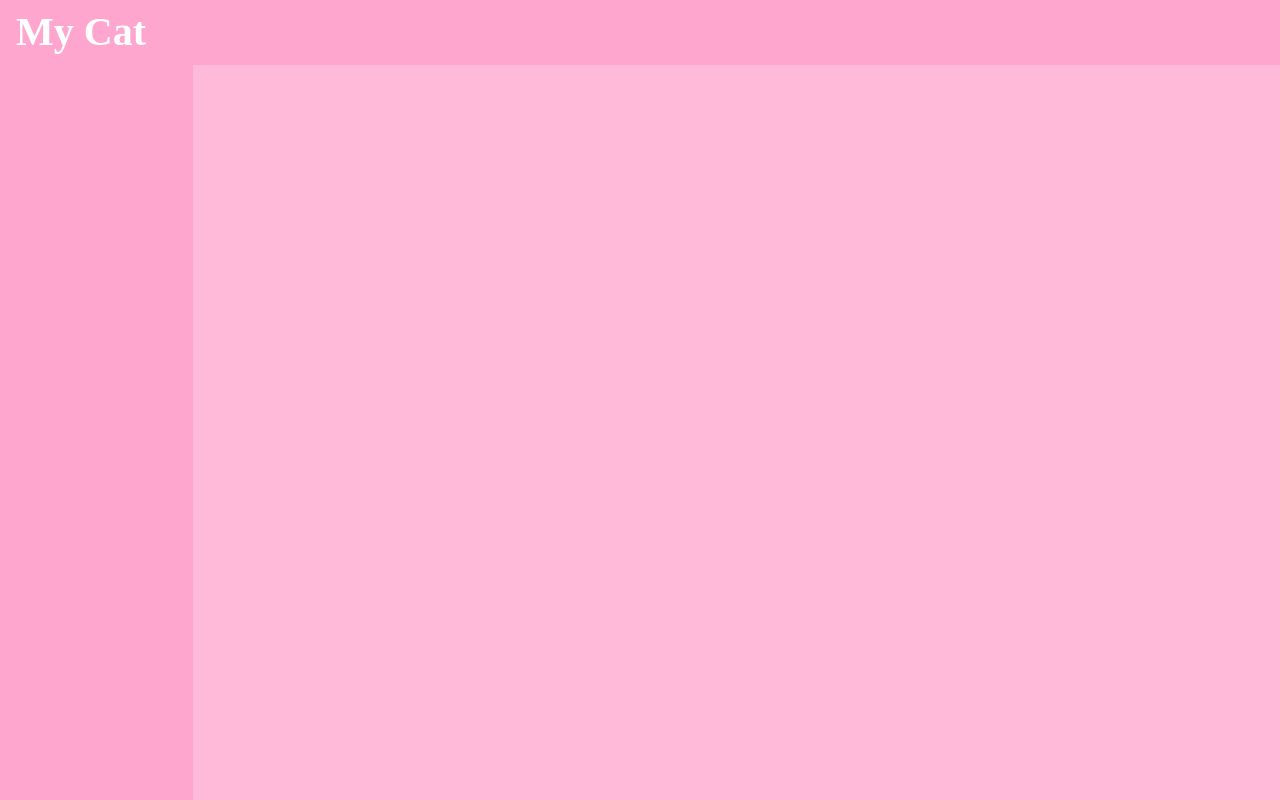
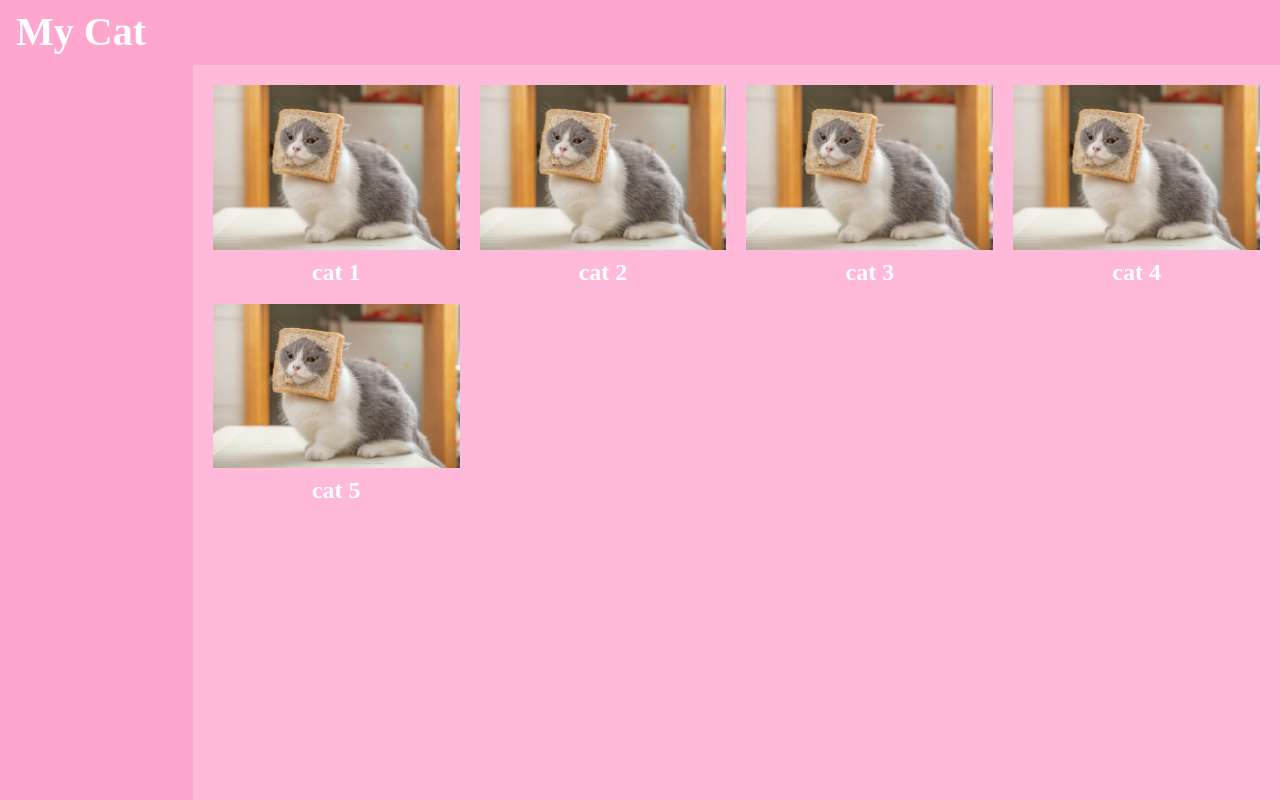
Before and after one commit to eoqna/my-cat, a React (Vite) app: page / in a window 1280 px wide. Built offline with nearby package versions, Linux system fonts and the light colour scheme; a web font is replaced by a local one.

Commit message:
Home 화면 UI 적용

```diff
--- a/src/screen/Home.tsx
+++ b/src/screen/Home.tsx
@@ -1,18 +1,73 @@
 import styled from "styled-components";
 import { NavigationProps } from "../navigation";
 import { color } from "../utils/colors";
+import img1 from "../assets/imgs/cat1.png";
 
 const Layout = styled.div`
-  height: 100%;
-  width: 85%;
+  height: calc(100% - 40px);
+  width: calc(85% - 40px);
   background: ${color.LightPink};
+  padding: 20px;
+`;
+
+const GridLayout = styled.div`
+  display: grid;
+  grid-template-columns: 1fr 1fr 1fr 1fr;
+  grid-gap: 20px;
+`;
+
+const ImgLayout = styled.div`
+  display: flex;
+  flex-direction: column;
+  justify-content: center;
+  align-items: center;
+  cursor: pointer;
+  overflow: hidden;
+`;
+
+const Image = styled.img`
+  width: 100%;
+  margin-bottom: 10px;
+  transition: all 0.2s ease-in;
+  &:hover {
+    transform: scale(1.05);
+  }
+`;
+
+const Title = styled.p`
+  font-size: 3vmin;
+  font-weight: bold;
+  color: ${color.White};
 `;
 
 const Home = (props: NavigationProps) => {
   const { navigation } = props;
 
   return (
-    <Layout></Layout>
+    <Layout>
+      <GridLayout>
+        <ImgLayout>
+          <Image src={img1} alt="cat1" />
+          <Title>cat 1</Title>
+        </ImgLayout>
+        <ImgLayout>
+          <Image src={img1} alt="cat2" />
+          <Title>cat 2</Title>
+        </ImgLayout>
+        <ImgLayout>
+          <Image src={img1} alt="cat3" />
+          <Title>cat 3</Title>
+        </ImgLayout>
+        <ImgLayout>
+          <Image src={img1} alt="cat4" />
+          <Title>cat 4</Title>
+        </ImgLayout>
+        <ImgLayout>
+          <Image src={img1} alt="cat5" />
+          <Title>cat 5</Title>
+        </ImgLayout>
+      </GridLayout>
+    </Layout>
   );
 };
 
```
Also changed, not shown: src/assets/imgs/cat1.png (added).
